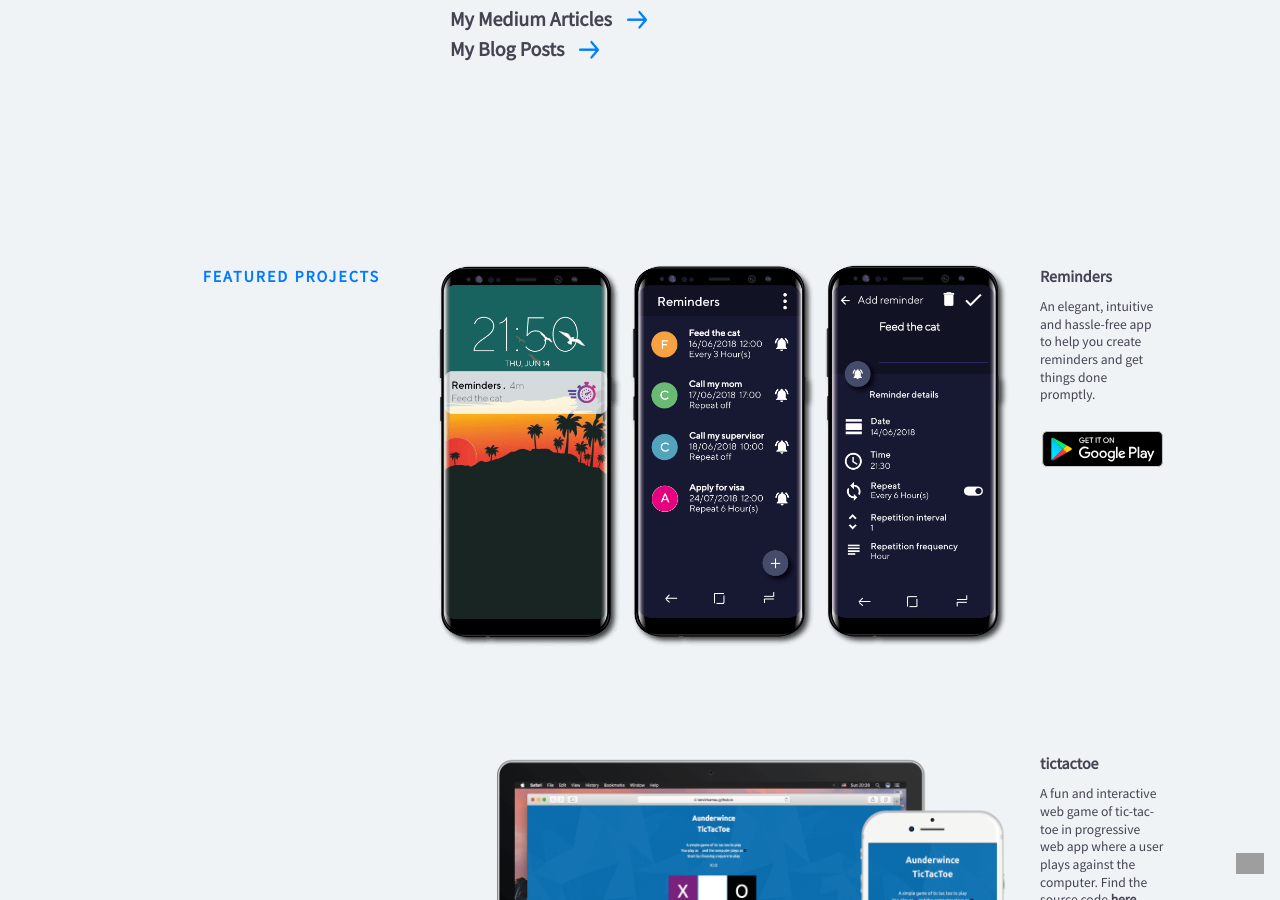
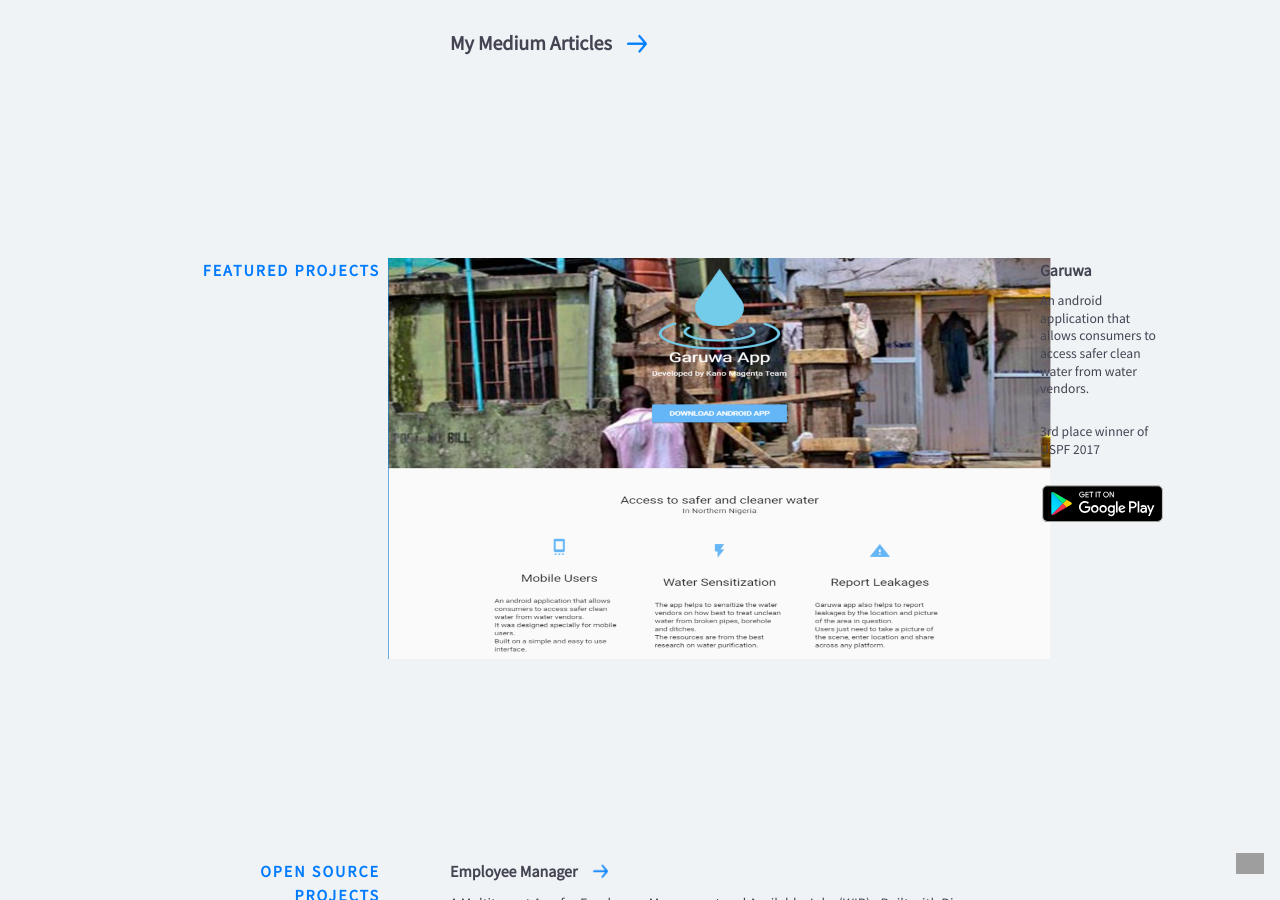
Before and after one commit to Timtech4u/timtech4u.github.io, a Jekyll site: the page built from index.html, in a window 1280 px wide and 900 px high, scrolled down 2471 px. Built offline with Jekyll 4.4.1, drawn with Linux system fonts in a browser that asks for light colours; nearby versions of some CDN libraries; some of the changed text lies outside the part shown; grey boxes are pictures that could not be loaded.

Commit message:
Made further edits

```diff
--- a/_includes/experience.html
+++ b/_includes/experience.html
@@ -15,7 +15,5 @@
       {% endfor %}
     </div>
     <a href="http://www.medium.com/@timtech4u/" target="_blank" class="arrow-link">My Medium Articles</a>
-    <br>
-    <a href="http://www.timtech4u.com.ng" target="_blank" class="arrow-link">My Blog Posts</a>
   </div>
 </section>
--- a/_includes/featured-projects.html
+++ b/_includes/featured-projects.html
@@ -4,16 +4,9 @@
 
         <div class="project reminders">
             <figure class="project__pic phones">
-                <a href="https://play.google.com/store/apps/details?id=app.kelvinkamau.reminders" target="_blank">
+                <a href="https://play.google.com/store/apps/details?id=appinventor.ai_timothyolaleke.Garuwa" target="_blank">
                     <div class="phone">
-                        <img src="{{site.baseurl}}/img/featured/rem/Rem1.png" alt="Reminders">
-                    </div>
-                    <div class="phone">
-                        <img src="{{site.baseurl}}/img/featured/rem/Rem2.png" alt="Reminders">
-                    </div>
-                    <div class="phone">
-                        <img src="{{site.baseurl}}/img/featured/rem/Rem3.png" alt="Reminders">
-
+                        <img src="{{site.baseurl}}/img/featured/garuwa.png" alt="Garuwa">
                     </div>
                 </a>
             </figure>
@@ -21,17 +14,17 @@
                 <div class="project__name">
                     <a href="https://play.google.com/store/apps/details?id=app.kelvinkamau.reminders"
                        target="_blank"><img class="smally" src="img/googleplay.png" height="17px" width="17px"
-                                            style="padding-right: 2px">Reminders</a>
+                                            style="padding-right: 2px">Garuwa</a>
                 </div>
-                <p>An elegant, intuitive and hassle-free app to help you create reminders and get things done
-                    promptly.</p>
-                <a href="https://play.google.com/store/apps/details?id=app.kelvinkamau.reminders" target="_blank"><img
+                <p>An android application that allows consumers to access safer clean water from water vendors. </p>
+                <p>3rd place winner of USPF 2017</p>
+                <a href="https://play.google.com/store/apps/details?id=appinventor.ai_timothyolaleke.Garuwa" target="_blank"><img
                         class="playstore" src="{{site.baseurl}}/img/featured/playstore.svg"
-                        alt="Reminders on PlayStore"></a>
+                        alt="Garuwa on PlayStore"></a>
             </figcaption>
         </div>
 
-        <div class="project tictactoe">
+        <!-- <div class="project tictactoe">
             <figure class="project__pic">
                 <a href="https://www.kelvinkamau.app/tictactoe/" target="_blank">
                     <img src="{{site.baseurl}}/img/featured/attc/ttc.png" alt="TTC">
@@ -72,7 +65,7 @@
                         class="playstore" src="{{site.baseurl}}/img/featured/playstore.svg"
                         alt="Reminders on PlayStore"></a>
             </figcaption>
-        </div>
+        </div> -->
 
     </div>
 </section>
--- a/_includes/other-projects.html
+++ b/_includes/other-projects.html
@@ -14,6 +14,6 @@
       </div>
     </div>
     {% endfor %}
-    <a href="https://www.kelvinkamau.app/gallery" target="_blank" class="arrow-link" style="padding-top: 40px">Event Gallery</a>
+    <a href="https://photos.google.com/share/AF1QipPGNiBC7uORgO9N47ZK8qtVPKwgiImMXghsLC55Hfy3_dwySBzVFxvsVBBHPSZ0Vg?key=OVhWRkVHaDlsa0doNFNZa0FBLUo2ZGhzYVdKNXNB" target="_blank" class="arrow-link" style="padding-top: 40px">Event Gallery</a>
   </div>
 </section>
--- a/_includes/skills.html
+++ b/_includes/skills.html
@@ -28,13 +28,14 @@
         </ul>
       </div>
       <div class="skillz__category">
-        <div class="skillz__category__label">Design</div>
+        <div class="skillz__category__label">Cloud/DevOps</div>
         <ul>
-          {% for thing in site.data.skills.design %}
+          {% for thing in site.data.skills.deployment %}
           <li class="skillz__category__item">{{thing.item}}</li>
           {% endfor %}
         </ul>
       </div>
     </div>
+    <a href="http://www.timtech4u.com.ng" target="_blank" class="arrow-link">My Blog Posts</a>
   </div>
 </section>
```
Also changed, not shown: img/featured/garuwa.png (added).
